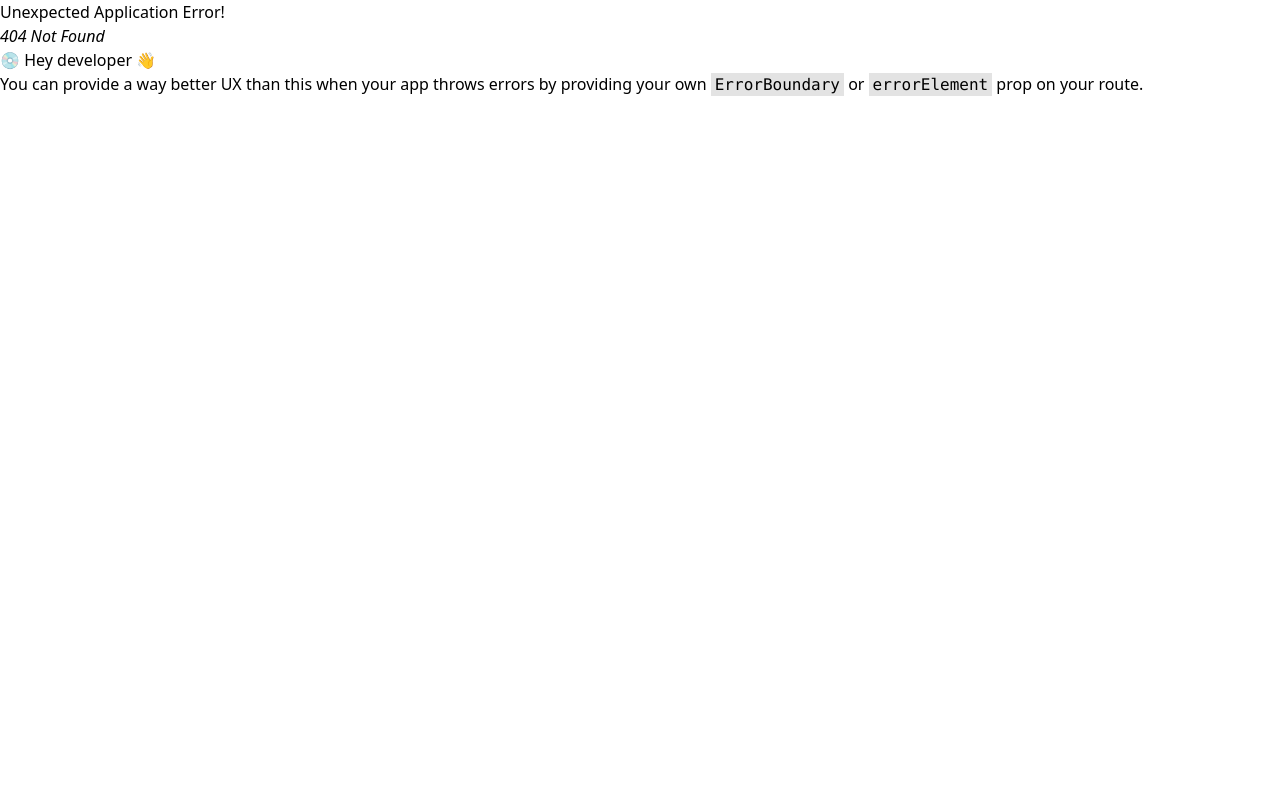
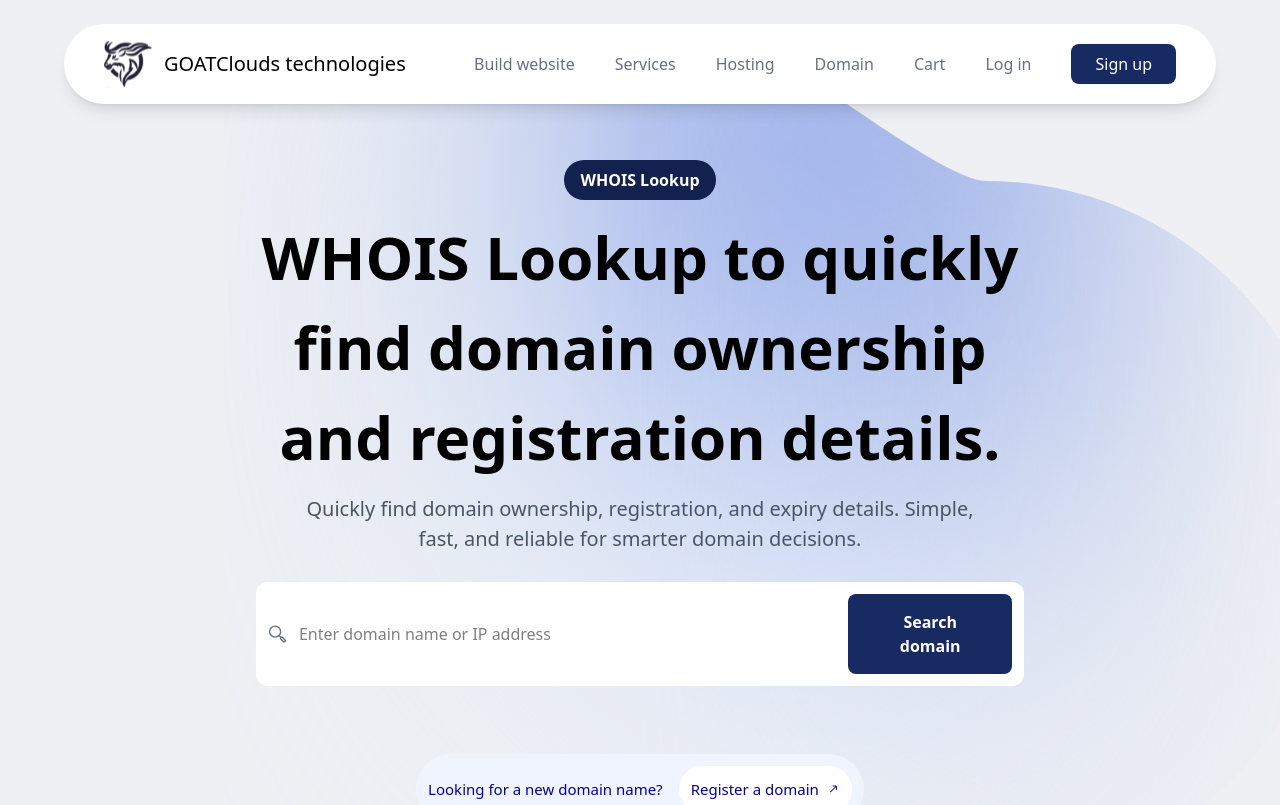
Before and after one commit to Frokesy/gcwh, a React (Vite) app: page /domain/whois-lookup in a window 1280 px wide. Before the commit this address had no page. Shown: the top 805 px of the page. Built offline with nearby package versions, Linux system fonts and the light colour scheme.

Commit message:
designed whois lookup  domain

```diff
--- a/src/App.tsx
+++ b/src/App.tsx
@@ -14,6 +14,7 @@ import WordpressHosting from "./pages/hosting/wordpress-hosting";
 import LitespeedHosting from "./pages/hosting/litespeed-hosting";
 import RegisterDomain from "./pages/domains/register";
 import TransferDomain from "./pages/domains/transfer";
+import WhoisLookup from "./pages/domains/whois-lookup";
 
 const App = () => {
   const router = createBrowserRouter([
@@ -37,6 +38,7 @@ const App = () => {
     //domain routes
     { path: "/domain/register-domain", element: <RegisterDomain /> },
     { path: "/domain/transfer-domain", element: <TransferDomain /> },
+    { path: "/domain/whois-lookup", element: <WhoisLookup /> },
   ]);
 
   return (
--- a/src/pages/domains/transfer/index.tsx
+++ b/src/pages/domains/transfer/index.tsx
@@ -37,7 +37,7 @@ const TransferDomain = () => {
             <div className="bg-[#12214D] text-[#fff] font-semibold py-2 px-4 rounded-full">
               <span>Transfer Domain</span>
             </div>
-            <h2 className="lg:text-[60px] text-[30px] lg:text-center lg:w-[60%] font-semibold">
+            <h2 className="lg:text-[60px] text-[30px] lg:text-center lg:w-[70%] font-semibold">
               Move your domain with ease—fast, secure, and hassle-free.
             </h2>
             <p className="lg:text-[20px] text-gray-600 lg:w-[60%] mx-auto lg:text-center">
--- /dev/null
+++ b/src/pages/domains/whois-lookup/index.tsx
@@ -0,0 +1,63 @@
+import Container from "../../../components/defaults/Container";
+import FAQs from "../../../components/defaults/FAQs";
+import Footer from "../../../components/defaults/Footer";
+import DomainExtensionPricing from "../../../components/domains/DomainExtensionPricing";
+import Qualifications from "../../../components/domains/Qualifications";
+import Testimonials from "../../../components/home/Testimonials";
+import { DiagArrow, SearchIcon } from "../../../components/svgs/Icons";
+
+const WhoisLookup = () => {
+  return (
+    <Container>
+      <div className="bg-[url('/assets/bg-gradient.svg')] mt-10 bg-cover lg:pt-[15vh] pt-20 bg-no-repeat lg:min-h-[80vh]">
+        <div className="w-[90vw] mx-auto">
+          <div className="flex flex-col lg:items-center items-start space-y-3">
+            <div className="bg-[#12214D] text-[#fff] font-semibold py-2 px-4 rounded-full">
+              <span>WHOIS Lookup</span>
+            </div>
+            <h2 className="lg:text-[60px] text-[30px] lg:text-center lg:w-[70%] font-semibold">
+              WHOIS Lookup to quickly find domain ownership and registration
+              details.
+            </h2>
+            <p className="lg:text-[20px] text-gray-600 lg:w-[60%] mx-auto lg:text-center">
+              Quickly find domain ownership, registration, and expiry details.
+              Simple, fast, and reliable for smarter domain decisions.
+            </p>
+
+            <div className="lg:bg-[#fff] lg:w-[60vw] w-[90vw] p-3 rounded-xl mt-4 flex lg:flex-row flex-col justify-between">
+              <div className="flex items-center space-x-3 w-[100%] lg:w-[80%] lg:bg-inherit bg-[#fff] p-3 lg:p-0 rounded-lg lg:rounded-none">
+                <SearchIcon />
+                <input
+                  type="text"
+                  placeholder="Enter domain name or IP address"
+                  className="bg-inherit outline-none border-nones w-[100%]"
+                />
+              </div>
+              <button className="bg-[#182A62] text-white px-6 lg:py-4 py-3 mt-4 lg:mt-0 text-[16px] font-semibold rounded-lg">
+                Search domain
+              </button>
+            </div>
+
+            <div className="flex items-center justify-center mx-auto lg:mt-14 my-6">
+              <div className="bg-[#EFF4FF] text-[#05038E] lg:text-[15px] text-[13px] flex items-center justify-center lg:flex-row flex-col space-x-4 p-4 lg:p-3 rounded-lg lg:rounded-full">
+                <p className="">Looking for a new domain name?</p>
+                <button className="bg-[#fff] flex items-center space-x-2 lg:p-3 p-2 mt-4 lg:mt-0 rounded-full">
+                  <span>Register a domain</span>
+                  <DiagArrow />
+                </button>
+              </div>
+            </div>
+          </div>
+        </div>
+      </div>
+
+      <DomainExtensionPricing />
+      <Qualifications />
+      <Testimonials />
+      <FAQs />
+      <Footer />
+    </Container>
+  );
+};
+
+export default WhoisLookup;
```
